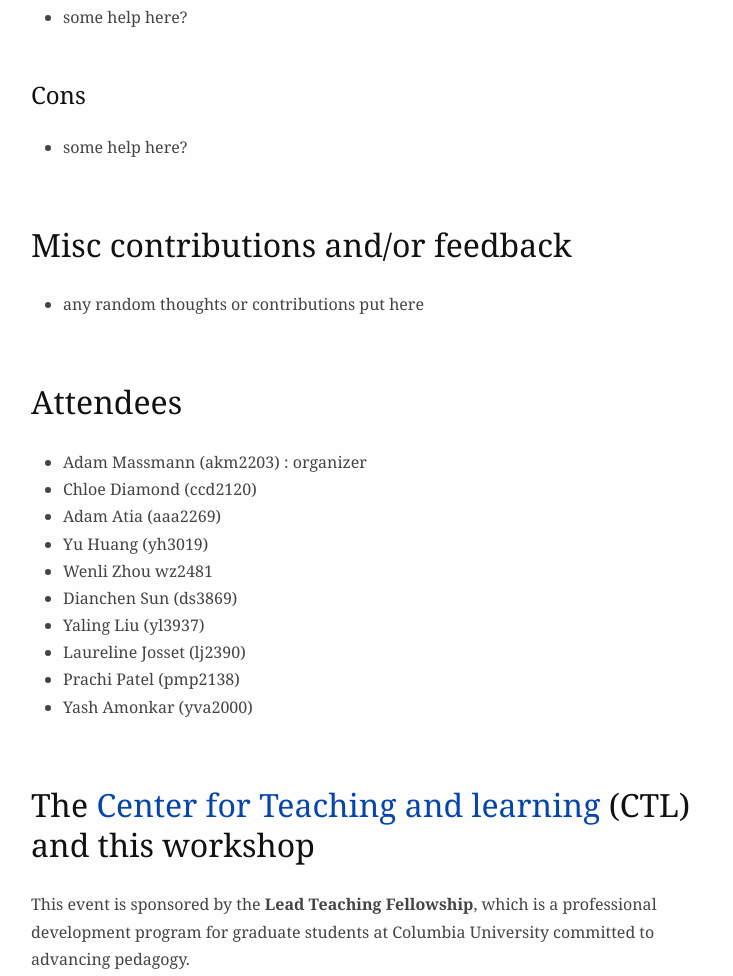
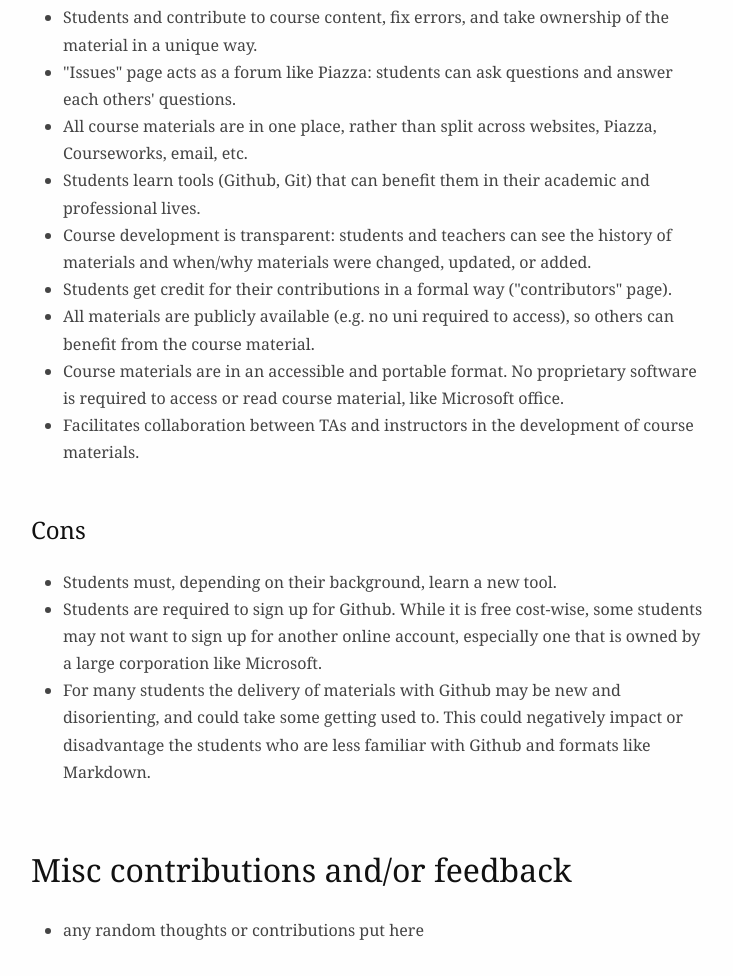
Before and after one commit to massma/ltf-github-website-courses, a plain HTML site: page index.html in a window 1280 px wide. Shown: the part 3060-4036 px from the top of the page, without its empty margins (273-1006 px from the left). Drawn offline with Linux system fonts and the light colour scheme.

Commit message:
added some pros and cons for posterity's sake

```diff
--- a/index.html
+++ b/index.html
@@ -70,11 +70,21 @@
 <h2 id="pros-and-cons-of-github-for-course-deployment-and-website-design">Pros and Cons of Github for course deployment and website design</h2>
 <h3 id="pros">Pros</h3>
 <ul>
-<li>some help here?</li>
+<li>Students and contribute to course content, fix errors, and take ownership of the material in a unique way.</li>
+<li>&quot;Issues&quot; page acts as a forum like Piazza: students can ask questions and answer each others' questions.</li>
+<li>All course materials are in one place, rather than split across websites, Piazza, Courseworks, email, etc.</li>
+<li>Students learn tools (Github, Git) that can benefit them in their academic and professional lives.</li>
+<li>Course development is transparent: students and teachers can see the history of materials and when/why materials were changed, updated, or added.</li>
+<li>Students get credit for their contributions in a formal way (&quot;contributors&quot; page).</li>
+<li>All materials are publicly available (e.g. no uni required to access), so others can benefit from the course material.</li>
+<li>Course materials are in an accessible and portable format. No proprietary software is required to access or read course material, like Microsoft office.</li>
+<li>Facilitates collaboration between TAs and instructors in the development of course materials.</li>
 </ul>
 <h3 id="cons">Cons</h3>
 <ul>
-<li>some help here?</li>
+<li>Students must, depending on their background, learn a new tool.</li>
+<li>Students are required to sign up for Github. While it is free cost-wise, some students may not want to sign up for another online account, especially one that is owned by a large corporation like Microsoft.</li>
+<li>For many students the delivery of materials with Github may be new and disorienting, and could take some getting used to. This could negatively impact or disadvantage the students who are less familiar with Github and formats like Markdown.</li>
 </ul>
 <h2 id="misc-contributions-andor-feedback">Misc contributions and/or feedback</h2>
 <ul>
@@ -92,6 +102,10 @@
 <li>Laureline Josset (lj2390)</li>
 <li>Prachi Patel (pmp2138)</li>
 <li>Yash Amonkar (yva2000)</li>
+<li>Weiqian Wang (ww2559)</li>
+<li>Minzhi Yang (my2662)</li>
+<li>Luping Ye (ly2483)</li>
+<li>Jisu Han (jh4147)</li>
 </ul>
 <h2 id="the-center-for-teaching-and-learning-ctl-and-this-workshop">The <a href="https://ctl.columbia.edu/">Center for Teaching and learning</a> (CTL) and this workshop</h2>
 <p>This event is sponsored by the <strong>Lead Teaching Fellowship</strong>, which is a professional development program for graduate students at Columbia University committed to advancing pedagogy.</p>
```
Also changed, not shown: 1 other file.
